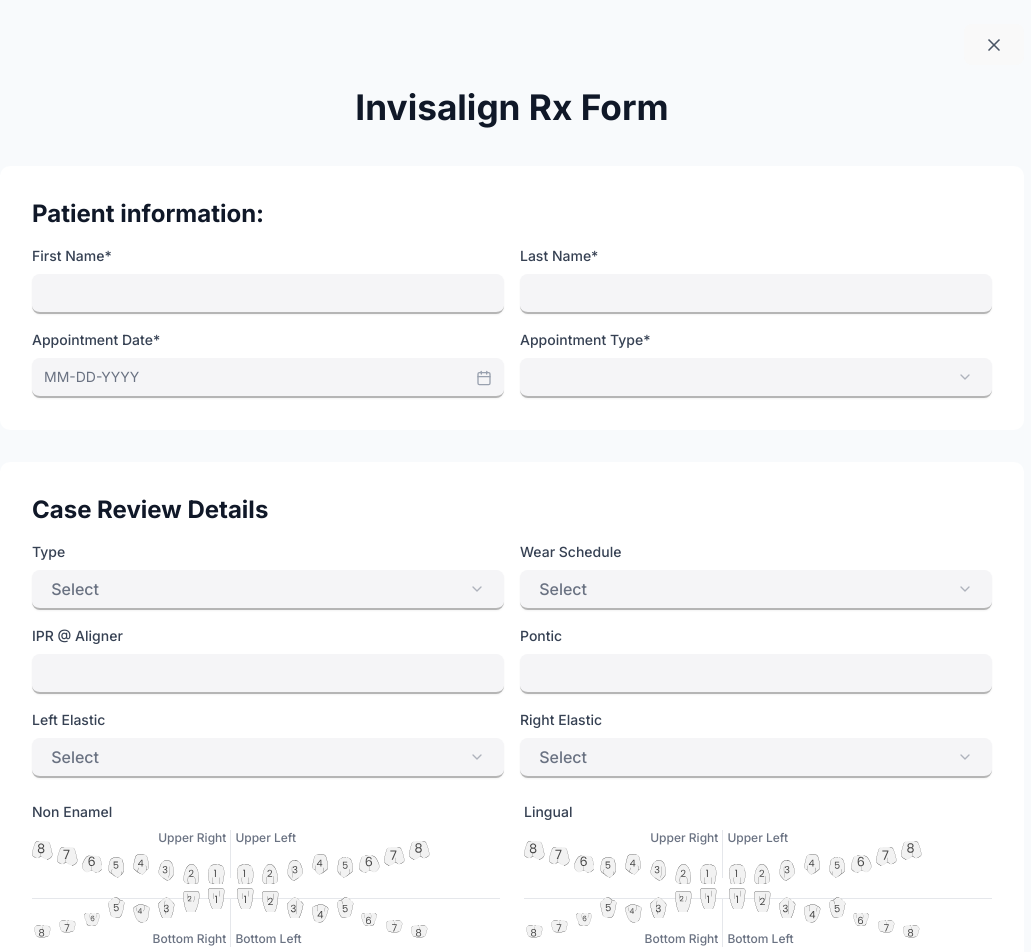
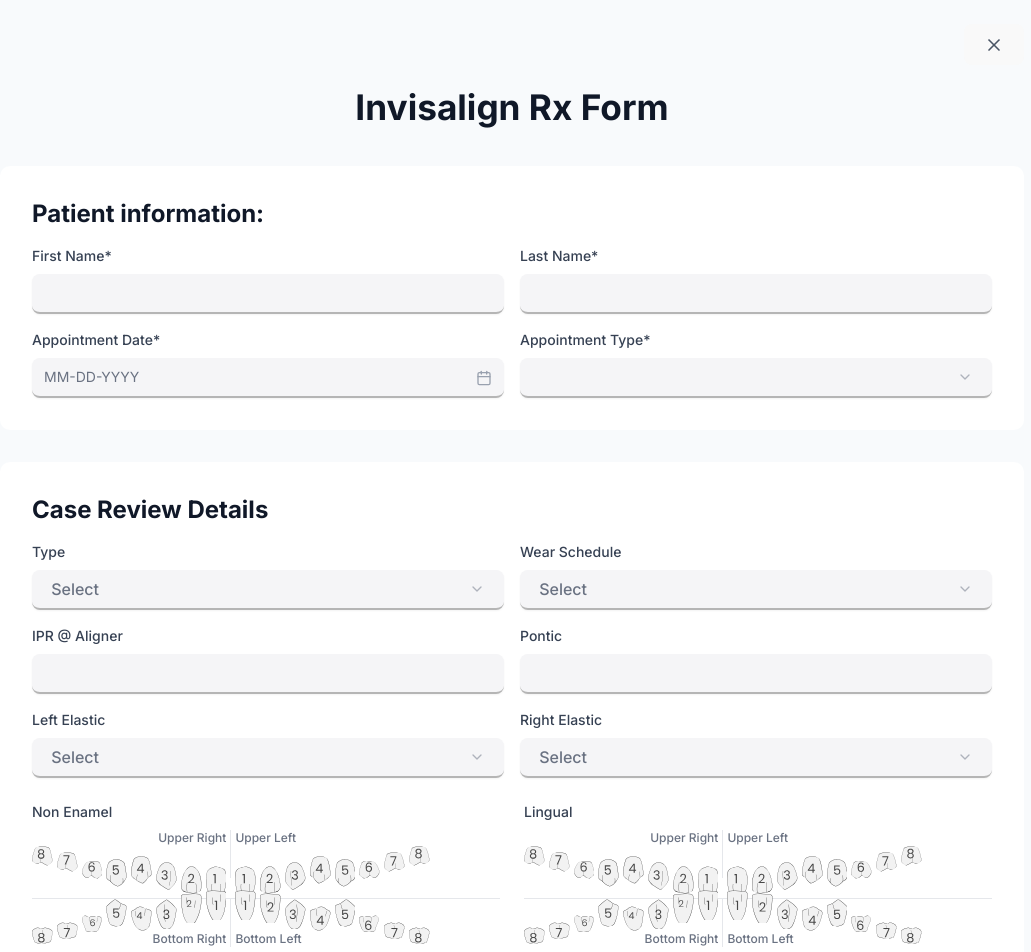
Before and after one commit to jayabalanar/RxForm-Proto, a React (Vite) app: page / in a window 1280 px wide. Shown: the top 952 px of the page, without its empty margins (128-1159 px from the left). Built offline with nearby package versions, Linux system fonts and the light colour scheme.

Commit message:
alias,redirect fixes--3

```diff
--- a/src/App.css
+++ b/src/App.css
@@ -241,11 +241,12 @@
   .br-tooth svg,
   .bl-tooth svg {
     width: 1.3rem;
-    height: 1.3rem;
+    height: 2rem;
   }
 
   #mob-border {
     margin: 2px 0px;
+    top: -9px !important;
   }
 }
 
--- a/src/pages/InvisalignRxForm.tsx
+++ b/src/pages/InvisalignRxForm.tsx
@@ -77,7 +77,7 @@
                 </div>
                 <div className="h-[1px] w-full bg-gray-100 lg:hidden" id="mob-border" style={{
                     position: "relative",
-                    top: "-8px"
+                    top: "-14px"
                 }}></div>
                 <div className="space-y-6 min-w-max flex lg:flex-row md:flex-row">
                     <div className="border-r pr-1 sm:mb-6">
```
